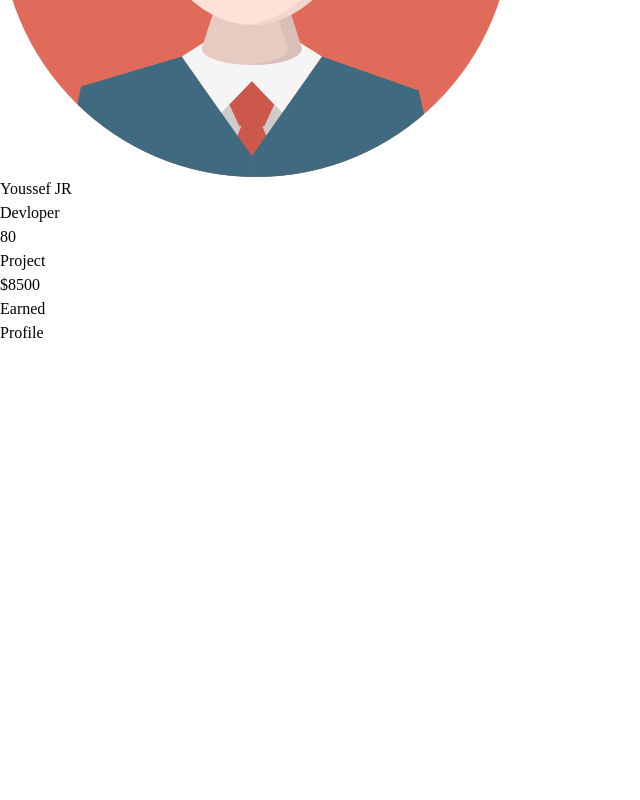
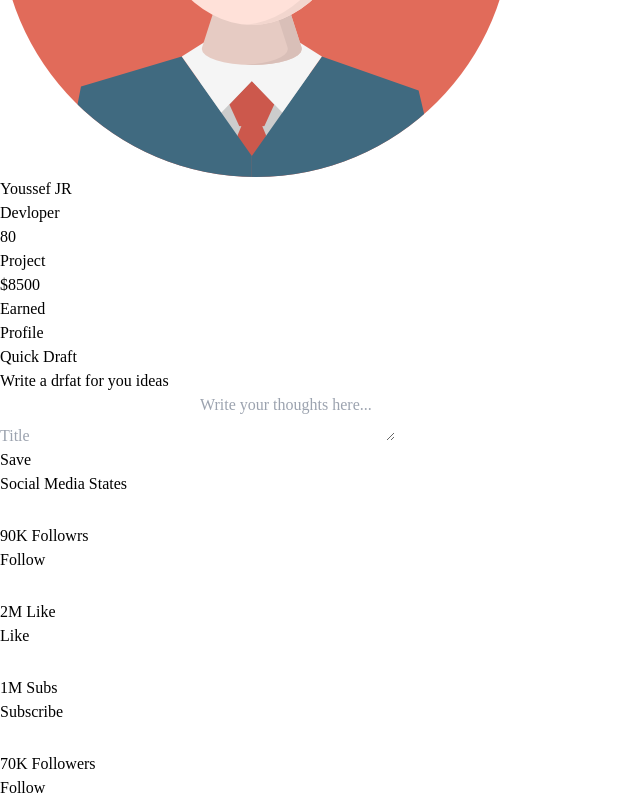
Before and after one commit to ysfzxz7/control_panel, a React (Vite) app: page / in a window 1280 px wide. Shown: the part 1051-1851 px from the top of the page, without its empty margins (0-640 px from the left). Before the commit the page ends 1396 px from the top, so only its background shows below. Built offline with nearby package versions, Linux system fonts and the light colour scheme.

Commit message:
the social media links

```diff
--- a/src/componants/Dashboard/Quick_Draft.tsx
+++ b/src/componants/Dashboard/Quick_Draft.tsx
@@ -0,0 +1,14 @@
+export default function Quick_draft() {
+
+    return (
+        <div className="min-height bg-white space-y-2 p-2 rounded-lg ">
+            <h1 className="font-bold">Quick Draft</h1>
+            <h1 className="text-sm text-gray-700">Write a drfat for you ideas</h1>
+            <input className="focus:outline-1 outline-blue-600 border w-full bg-gray-100 text-sm p-2" type="text" placeholder="Title" name="" id="" />
+            <textarea name="" className="w-full border h-24 text-sm bg-gray-100 focus:outline-1 focus:outline-blue-600 p-2 resize-none  " placeholder="Write your thoughts here..." id=""></textarea>
+            <div className=" flex justify-end">
+                <button className="btn-primary mt-4">Save</button>
+            </div>
+        </div>
+    )
+}
--- a/src/componants/Dashboard/Social_Media_Stats.tsx
+++ b/src/componants/Dashboard/Social_Media_Stats.tsx
@@ -0,0 +1,59 @@
+import { FaFacebook, FaLinkedin, FaTwitter, FaYoutube } from "react-icons/fa"
+import { social_media } from "../types"
+
+export default function Social_Media_Stats() {
+
+    return (
+        <div className="min-height p-2 bg-white rounded-lg">
+            <h1 className="mb-4">Social Media States</h1>
+            <ul className="flex flex-col justify-between h-[80%]">
+                {
+                    social_links.map((link) => (
+                        <li className="flex ">
+                            <div className={`${link.color} flex items-center justify-center p-2 `}>
+                            {link.icone}
+                            </div>
+                            <div className={`flex justify-between items-center w-full p-2 ${link.icone_color}`}>
+                            <h1 className="text-sm">{link.number}</h1>
+                            <button className={`bg-red-400 px-3 py-1 rounded-lg  ${link.color} text-white text-xs`}>{link.button}</button>
+                            </div>
+                        </li>
+
+                    ))
+                }
+            </ul>
+        </div>
+    )
+}
+
+
+const social_links: social_media[] = [
+    {
+        icone: <FaTwitter color="white" size={28} />,
+        number: '90K Followrs',
+        button: 'Follow',
+        color: 'bg-blue-300',
+        icone_color: 'bg-blue-100'
+    },
+    {
+        icone: <FaFacebook color="white" size={28} />,
+        number: '2M Like',
+        button: 'Like',
+        color: 'bg-fuchsia-500',
+        icone_color: 'bg-fuchsia-300/50'
+    },
+    {
+        icone: <FaYoutube color="white" size={28} />,
+        number: '1M Subs',
+        button: 'Subscribe',
+        color: 'bg-red-500',
+        icone_color: 'bg-red-200'
+    },
+    {
+        icone: <FaLinkedin color="white" size={28} />,
+        number: '70K Followers',
+        button: 'Follow',
+        color: 'bg-purple-500',
+        icone_color: 'bg-purple-300'
+    }
+]
--- a/src/componants/Dashboard/Welcome.tsx
+++ b/src/componants/Dashboard/Welcome.tsx
@@ -4,7 +4,7 @@ import  avatar  from "../../assets/imgs/avatar.png";
 export default function Welcome() {
 
     return (
-        <div className="rounded-lg border bg-white">
+        <div className="rounded-lg border bg-white min-height">
             <div className="flex justify-between p-3 relative bg-gray-200 rounded-t-lg ">
                 <div>
                     <h1 className="font-bold text-lg">Welcome</h1>
@@ -30,7 +30,7 @@ export default function Welcome() {
                 </ul>
             </div>
             <div className="flex justify-end mt-2 p-2">
-            <button className="bg-fuchsia-500 px-3 py-1 rounded font-bold text-white text-sm ">Profile</button>
+            <button className="btn-primary ">Profile</button>
             </div>
         </div>
     )
--- a/src/componants/Dashboard/_Dashborad.tsx
+++ b/src/componants/Dashboard/_Dashborad.tsx
@@ -1,3 +1,5 @@
+import Quick_draft from "./Quick_Draft";
+import Social_Media_Stats from "./Social_Media_Stats";
 import Welcome from "./Welcome";
 
 export default function _Dashboard() {
@@ -5,8 +7,10 @@ export default function _Dashboard() {
     return (
         <div className="">
             <h1>DashBoard</h1>
-            <div className="grid p-2 lg:grid-cols-3">
+            <div className="grid p-2 gap-2 lg:grid-cols-3 md:grid-cols-2">
             <Welcome />
+            <Quick_draft />
+            <Social_Media_Stats />
             </div>
         </div>
     )
--- a/src/index.css
+++ b/src/index.css
@@ -5,3 +5,11 @@
 body {
     font-family: 'Geist Variable';
   }
+@layer components {
+  .btn-primary {
+    @apply bg-fuchsia-500 px-3 py-1 rounded font-bold text-white text-sm;
+  }
+  .min-height{
+    @apply min-h-64;
+  }
+}
```
Also changed, not shown: src/componants/types.ts (+10 -0 lines).
